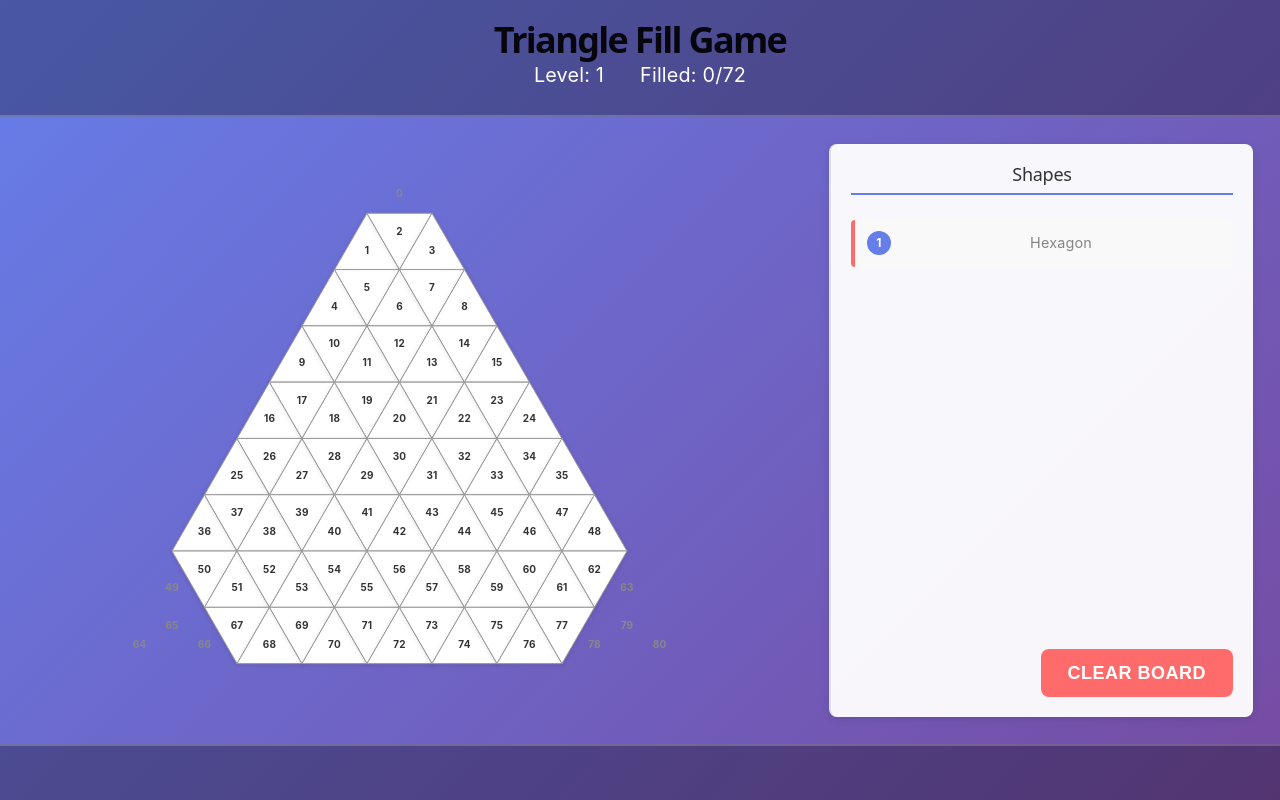
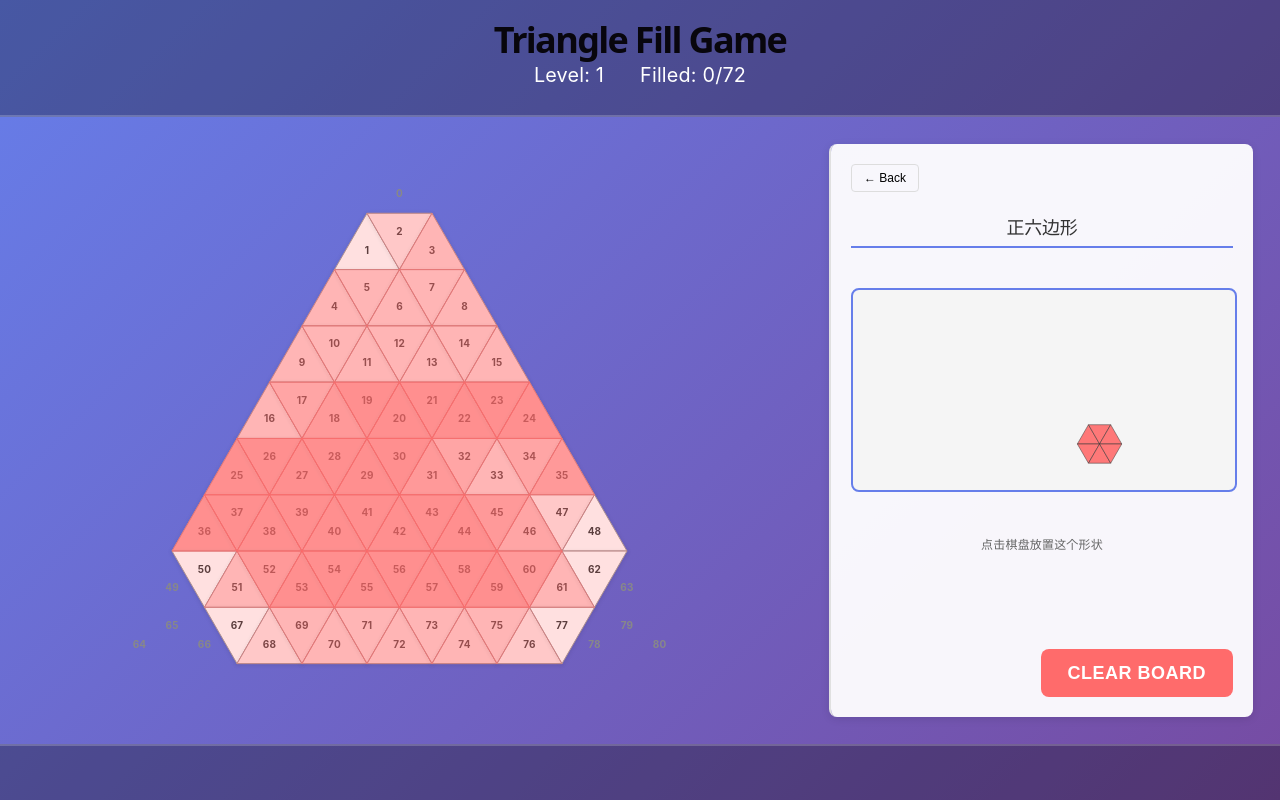
Before and after one commit to Fbigame/smart5k, a React (Vite) app: page / in a window 1280 px wide. Both pictures are taken after a click on the element "正六边形". Built offline with nearby package versions, Linux system fonts and the light colour scheme.

Commit message:
refactor: 改进UI和放置逻辑，支持形状在棋盘多个位置放置

```diff
--- a/src/components/TriangleBoard.css
+++ b/src/components/TriangleBoard.css
@@ -143,6 +143,31 @@
   background: #f5f5f5;
 }
 
+.preview-board-large {
+  width: 100%;
+  height: auto;
+  max-height: 200px;
+  border: 2px solid #667eea;
+  border-radius: 8px;
+  background: #f5f5f5;
+  margin: 15px 0;
+}
+
+.back-btn {
+  background: none;
+  border: 1px solid #ddd;
+  padding: 6px 12px;
+  border-radius: 4px;
+  cursor: pointer;
+  font-size: 12px;
+  transition: all 0.2s;
+}
+
+.back-btn:hover {
+  background: #f0f0f0;
+  border-color: #999;
+}
+
 .shape-clear-btn {
   align-self: flex-end;
   margin-top: auto;
--- a/src/components/TriangleBoard.tsx
+++ b/src/components/TriangleBoard.tsx
@@ -77,25 +77,60 @@ const TriangleBoard: React.FC = () => {
   const handleCellClick = (cellId: string) => {
     if (!selectedShape || DISABLED_CELLS.has(cellId)) return;
 
-    // 检查这个三角形是否属于选中的形状
     const cellNum = parseInt(cellId.replace('cell-', ''));
-    const shapeTriangles = SHAPES[selectedShape - 1]?.triangles || [];
+    const validPlacements = getValidPlacements(selectedShape);
 
-    // 只有点击形状的一部分时才填充整个形状
-    if (shapeTriangles.includes(cellNum)) {
+    // 查找包含这个三角形的有效放置
+    for (const placement of validPlacements) {
+      if (placement.includes(cellNum)) {
+        // 填充这个放置中的所有三角形
         setBoard(prevBoard =>
           prevBoard.map(cell => {
             const id = parseInt(cell.id.replace('cell-', ''));
-          return shapeTriangles.includes(id) && !cell.filled
+            return placement.includes(id) && !cell.filled
               ? { ...cell, filled: true, shapeId: selectedShape }
               : cell;
           })
         );
+        return;
+      }
     }
   };
 
   const handleShapeSelect = (shapeId: number) => {
     setSelectedShape(selectedShape === shapeId ? null : shapeId);
+  };
+
+  // 计算所有可能的放置位置
+  const getValidPlacements = (shapeId: number): number[][] => {
+    if (!shapeId || !SHAPES[shapeId - 1]) return [];
+
+    const shapeTriangles = SHAPES[shapeId - 1].triangles;
+    const placements: number[][] = [];
+
+    // 对每个未禁用的三角形，检查是否可以作为这个形状的"起点"
+    for (let i = 0; i < 81; i++) {
+      if (DISABLED_CELLS.has(`cell-${i}`)) continue;
+
+      // 计算如果以这个三角形作为偏移基准，形状会占据哪些位置
+      // 当前简化方法：检查是否可以直接应用相同的偏移
+      const offset = shapeTriangles[0] - i;
+      const mappedTriangles = shapeTriangles.map(t => t - offset);
+
+      // 检查所有映射的三角形是否都有效且未被禁用或已填充
+      const allValid = mappedTriangles.every(t => {
+        if (t < 0 || t > 80) return false;
+        if (DISABLED_CELLS.has(`cell-${t}`)) return false;
+        const cell = board.find(c => c.id === `cell-${t}`);
+        return cell && !cell.filled;
+      });
+
+      if (allValid) {
+        placements.push(mappedTriangles);
+      }
+    }
+
+    return placements;
   };
 
   const getTriangleCoords = (cell: TriangleCell, size: number = 35): string => {
@@ -187,29 +222,29 @@ const TriangleBoard: React.FC = () => {
                 );
               })}
 
-              {/* 虚拟形状显示 */}
-              {selectedShape && SHAPES[selectedShape - 1] && !board.every(cell =>
-                !SHAPES[selectedShape - 1].triangles.includes(parseInt(cell.id.replace('cell-', ''))) || cell.filled
-              ) && (
-                board.map(cell => {
-                  const cellNum = parseInt(cell.id.replace('cell-', ''));
-                  const shapeTriangles = SHAPES[selectedShape - 1]?.triangles || [];
+              {/* 虚拟形状显示 - 显示所有可能的放置位置 */}
+              {selectedShape && (
+                (() => {
+                  const validPlacements = getValidPlacements(selectedShape);
+                  return validPlacements.map((placement, idx) =>
+                    placement.map(triangleId => {
+                      const cell = board.find(c => c.id === `cell-${triangleId}`);
+                      if (!cell) return null;
 
-                  if (shapeTriangles.includes(cellNum) && !cell.filled) {
                       return (
                         <polygon
-                        key={`virtual-${cell.id}`}
+                          key={`virtual-${idx}-${triangleId}`}
                           points={getTriangleCoords(cell, triangleSize)}
                           fill={SHAPE_COLORS[selectedShape - 1]}
                           stroke={SHAPE_COLORS[selectedShape - 1]}
                           strokeWidth="1"
-                        opacity="0.3"
+                          opacity="0.2"
                           pointerEvents="none"
                         />
                       );
-                  }
-                  return null;
                     })
+                  );
+                })()
               )}
             </svg>
           </div>
@@ -217,12 +252,13 @@ const TriangleBoard: React.FC = () => {
 
         {/* 右侧：形状选择与预览 */}
         <div className="shape-section">
+          {!selectedShape ? (
+            <div className="shapes-list">
               <h2>Shapes</h2>
-          <div className="shapes-list">
               {SHAPES.map((shape, index) => (
                 <div
                   key={shape.id}
-                className={`shape-item ${selectedShape === shape.id ? 'active' : ''}`}
+                  className={`shape-item`}
                   onClick={() => handleShapeSelect(shape.id)}
                   style={{ borderLeftColor: SHAPE_COLORS[index] }}
                   title={shape.description}
@@ -232,12 +268,17 @@ const TriangleBoard: React.FC = () => {
                 </div>
               ))}
             </div>
-
-          {/* 形状预览 */}
-          {selectedShape && SHAPES[selectedShape - 1] && (
-            <div className="shape-preview">
-              <h3>{SHAPES[selectedShape - 1].description}</h3>
-              <svg width="140" height="160" className="preview-board" viewBox="0 0 140 160" preserveAspectRatio="xMidYMid meet">
+          ) : (
+            <>
+              <button
+                className="back-btn"
+                onClick={() => setSelectedShape(null)}
+                style={{ alignSelf: 'flex-start', marginBottom: '10px' }}
+              >
+                ← Back
+              </button>
+              <h2>{SHAPES[selectedShape - 1]?.description}</h2>
+              <svg width="160" height="180" className="preview-board-large" viewBox="0 0 160 180" preserveAspectRatio="xMidYMid meet">
                 {board
                   .filter(cell => SHAPES[selectedShape - 1]?.triangles.includes(parseInt(cell.id.replace('cell-', ''))))
                   .map(cell => {
@@ -245,16 +286,19 @@ const TriangleBoard: React.FC = () => {
                     return (
                       <polygon
                         key={cell.id}
-                        points={getTriangleCoords(cell, 18)}
+                        points={getTriangleCoords(cell, 20)}
                         fill={color}
                         stroke="#333"
                         strokeWidth="0.5"
-                        opacity="0.8"
+                        opacity="0.9"
                       />
                     );
                   })}
               </svg>
-            </div>
+              <p style={{ fontSize: '12px', marginTop: '10px', textAlign: 'center', color: '#666' }}>
+                点击棋盘放置这个形状
+              </p>
+            </>
           )}
 
           <button className="btn btn-primary shape-clear-btn" onClick={() => {
```
Lines whose indentation alone changed are shown as unchanged.
